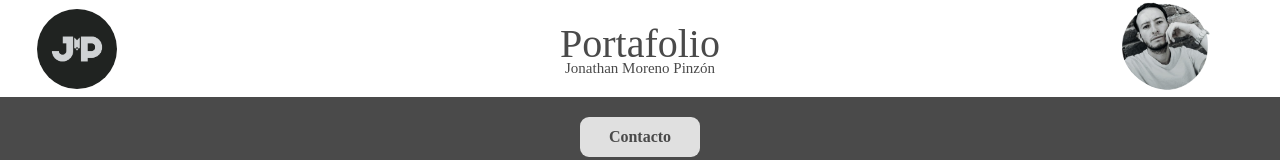
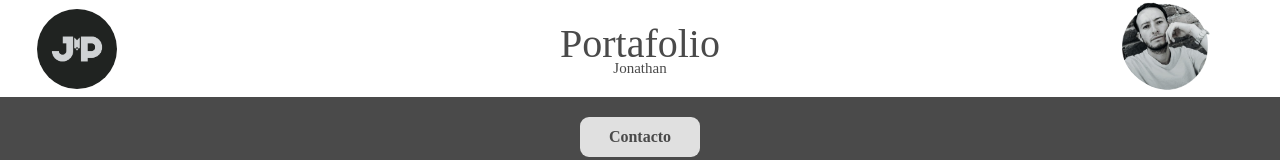
Before and after one commit to jonathart10/Portafolio_Dise-o_grafico_Jonathan_Moreno_Pinzon, a plain HTML site: page Portafolio.html in a window 1280 px wide. Shown: the top 160 px of the page. Drawn offline with Linux system fonts and the light colour scheme.

Commit message:
Update Portafolio.html

```diff
--- a/Portafolio.html
+++ b/Portafolio.html
@@ -18,7 +18,7 @@
 
         <div class="textos">
             <h1 class="tl1">Portafolio</h1>
-            <h2 class="tl2">Jonathan Moreno Pinzón</h2>
+            <h2 class="tl2">Jonathan </h2>
         </div>
     </div>
 
```
